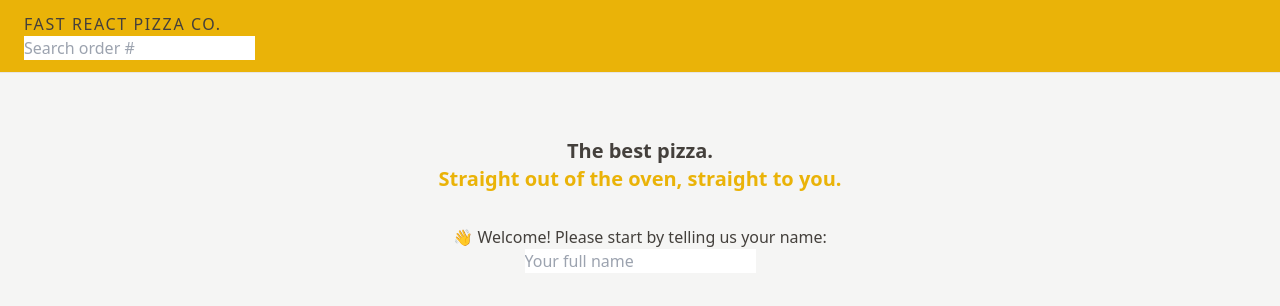
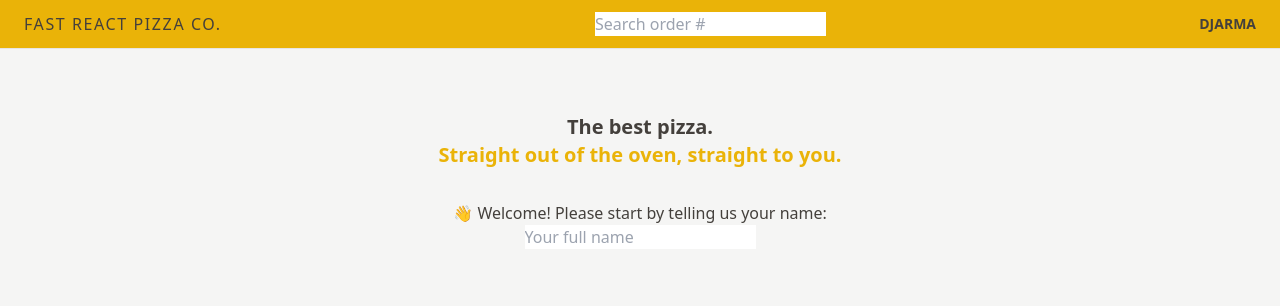
Before and after one commit to Djarma12/Fast-React-Pizza, a React (Vite) app: page / in a window 1280 px wide. Shown: the top 306 px of the page. Built offline with nearby package versions, Linux system fonts and the light colour scheme.

Commit message:
Added style to Username

```diff
--- a/src/UI/Header.jsx
+++ b/src/UI/Header.jsx
@@ -4,7 +4,7 @@
 
 function Header() {
   return (
-    <header className="border-b border-stone-200  bg-yellow-500 px-4 py-3 uppercase sm:px-6">
+    <header className="flex items-center justify-between border-b border-stone-200  bg-yellow-500 px-4 py-3 uppercase sm:px-6">
       <Link to="/" className="tracking-widest">
         Fast React Pizza Co.
       </Link>
--- a/src/features/user/Username.jsx
+++ b/src/features/user/Username.jsx
@@ -1,5 +1,5 @@
 function Username() {
-  return <div className="hidden text-sm font-semibold">Djarma</div>;
+  return <div className="hidden text-sm font-semibold md:block">Djarma</div>;
 }
 
 export default Username;
```
